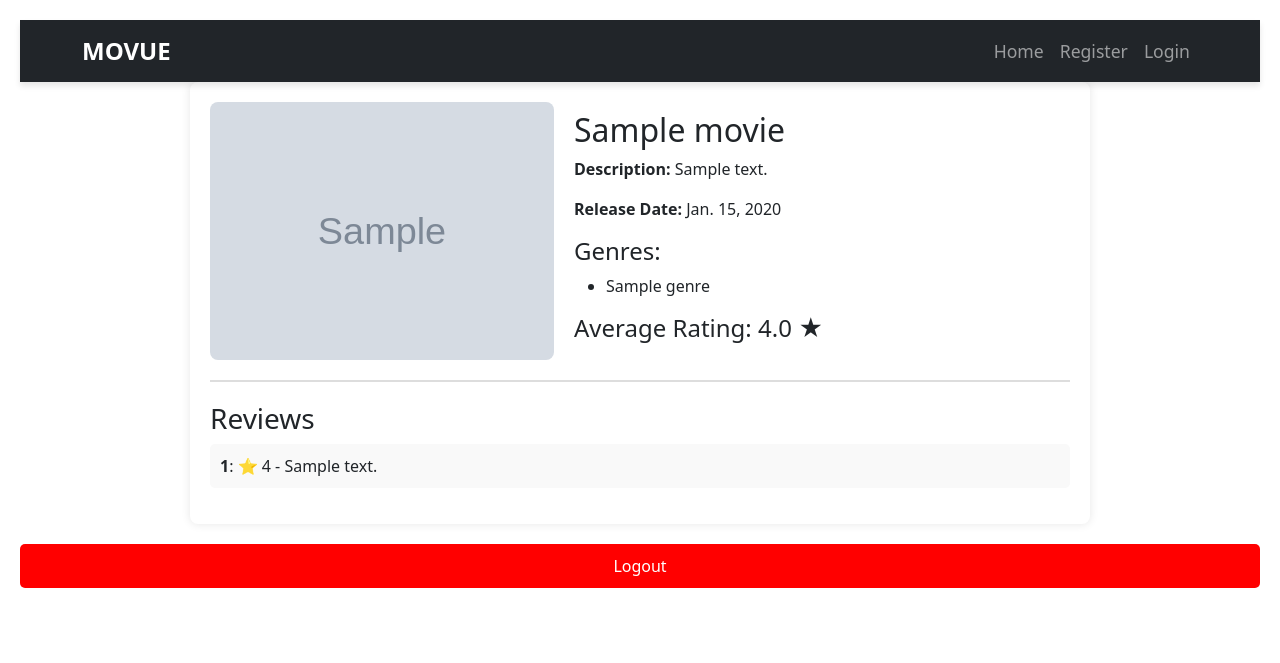
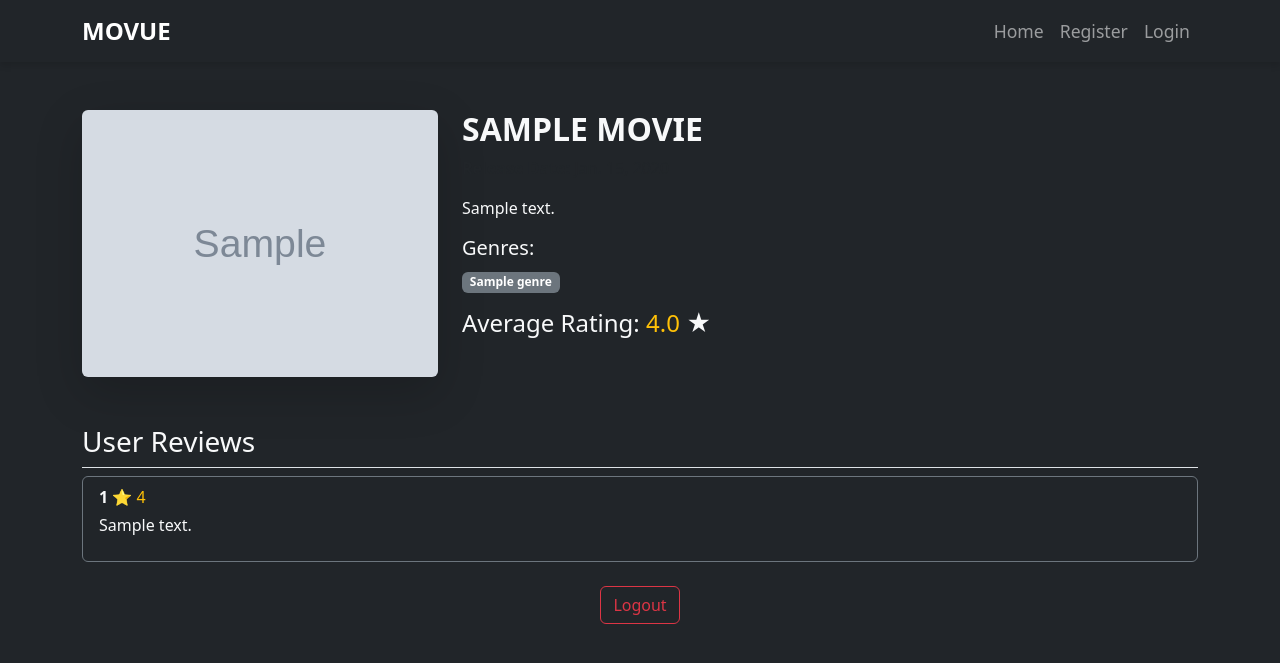
Before and after one commit to harrree/StarShip, a Django app: page /mov/1/information/ in a window 1280 px wide. Shown: the top 663 px of the page. Run offline with Django 5.2, Linux system fonts and the light colour scheme; a user stored in the database is signed in; tables that the repository leaves empty hold one stand-in row (values such as "Sample post"); grey boxes marked "Sample" are stand-in pictures.

Commit message:
template changes

```diff
--- a/MovueProject/MovueApp/static/css/details.css
+++ b/MovueProject/MovueApp/static/css/details.css
@@ -1,47 +1,74 @@
+/* Import Google Font */
+@import url('https://fonts.googleapis.com/css2?family=Poppins:wght@300;400;500;600&display=swap');
+
+/* General Styles */
 body {
-    font-family: Arial, sans-serif;
-    background-color: #f5f5f5;
+    font-family: 'Poppins', sans-serif;
+    background-color: #121212 !important; /* Dark background */
+    color: #ddd;
     margin: 0;
-    padding: 20px;
+    padding: 0;
 }
 
-/* Main Movie Container */
+/* Movie Container */
 .movie-container {
     max-width: 900px;
-    background: white;
+    margin: auto;
     padding: 20px;
-    border-radius: 8px;
-    box-shadow: 0px 0px 10px rgba(0, 0, 0, 0.1);
-    margin: auto;
-    display: flex;
-    flex-direction: column;
+    background: #1e1e1e;
+    border-radius: 10px;
+    box-shadow: 0px 0px 20px rgba(255, 255, 255, 0.1);
 }
 
-/* Movie Poster and Details */
-.movie-details {
-    display: flex;
-    align-items: center;
-    gap: 20px;
+/* Movie Poster */
+.movie-poster {
+    width: 100%;
+    max-width: 300px;
+    height: 450px;
+    object-fit: cover;
+    transition: transform 0.3s ease-in-out;
 }
 
-.movie-poster {
-    width: 40%;
-    border-radius: 8px;
+.movie-poster:hover {
+    transform: scale(1.05);
 }
 
-.details {
-    flex: 1;
+/* Movie Details */
+.details h2 {
+    color: #fff;
+    font-weight: 600;
 }
 
-h2, h3, h4 {
-    color: #333;
+.details p {
+    font-size: 16px;
+    color: #aaa;
 }
 
-/* Reviews and Rating Section */
+.genres h4 {
+    margin-bottom: 5px;
+}
+
+.genres ul {
+    list-style: none;
+    padding: 0;
+}
+
+.genres li {
+    display: inline-block;
+    background: #444;
+    color: #ddd;
+    padding: 5px 10px;
+    border-radius: 5px;
+    margin: 2px;
+    font-size: 14px;
+}
+
+/* Reviews Section */
 .review-container {
-    margin-top: 20px;
-    padding-top: 20px;
-    border-top: 2px solid #ddd;
+    margin-top: 30px;
+    padding: 20px;
+    background: #222;
+    border-radius: 10px;
 }
 
 .reviews-list {
@@ -50,102 +77,108 @@ h2, h3, h4 {
 }
 
 .reviews-list li {
-    background: #f9f9f9;
+    background: #333;
     padding: 10px;
     border-radius: 5px;
-    margin-bottom: 5px;
+    margin-bottom: 10px;
+    border-left: 4px solid #555;
+}
+
+.reviews-list li strong {
+    color: #fff;
 }
 
 /* Star Rating */
-#star-rating {
+.rate {
     display: flex;
-    gap: 5px;
-    cursor: pointer;
-    margin-bottom: 10px;
+    flex-direction: row-reverse;
+    justify-content: center;
 }
 
-.star {
-    font-size: 25px;
-    color: gray;
-    transition: color 0.3s;
+.rate input {
+    display: none;
 }
 
-.star:hover,
-.star.selected {
-    color: gold;
+.rate label {
+    cursor: pointer;
+    font-size: 28px;
+    color: #888;
+    transition: color 0.3s ease-in-out;
+}
+
+.rate input:checked ~ label {
+    color: #ffcc00;
+}
+
+.rate label:hover,
+.rate label:hover ~ label {
+    color: #ffcc00;
 }
 
 /* Review Form */
 .rating-form {
-    margin-top: 20px;
+    background: #1a1a1a;
+    padding: 20px;
+    border-radius: 10px;
+    box-shadow: 0px 0px 10px rgba(255, 255, 255, 0.1);
 }
 
-textarea {
+.rating-form textarea {
     width: 100%;
-    height: 80px;
     padding: 10px;
+    background: #333;
+    border: 1px solid #555;
+    color: #ddd;
     border-radius: 5px;
+    outline: none;
+    resize: none;
 }
 
-button {
-    background: #28a745;
+.rating-form button {
+    display: block;
+    width: 100%;
+    padding: 10px;
+    margin-top: 10px;
+    border: none;
+    background: #555;
     color: white;
-    padding: 10px;
-    border: none;
+    font-size: 16px;
     cursor: pointer;
-    margin-top: 10px;
     border-radius: 5px;
+    transition: background 0.3s;
 }
 
-button:hover {
-    background: #218838;
+.rating-form button:hover {
+    background: #777;
 }
 
 /* Logout Button */
 .logout-btn {
-    display: block;
-    text-align: center;
-    margin: 20px auto;
-    padding: 10px 15px;
-    background: red;
+    display: inline-block;
+    margin-top: 20px;
+    padding: 10px 20px;
+    background: #cc0000;
     color: white;
     text-decoration: none;
     border-radius: 5px;
+    transition: background 0.3s;
 }
 
 .logout-btn:hover {
-    background: darkred;
-}
-.rate > input{
-    display: none;
-
+    background: #ff4444;
 }
 
-.rate{
-    display: inline-block;
-    border:0;
+/* Responsive Design */
+@media screen and (max-width: 768px) {
+    .movie-container {
+        padding: 15px;
+    }
 
+    .movie-poster {
+        max-width: 100%;
+    }
+
+    .rating-form textarea {
+        font-size: 14px;
+    }
 }
-
-.rate > label{
-    float:right;
-}
-
-.rate > label:before{
-    display:inline-block;
-    font-size: 1.1rem;
-    font-family: FontAwesome;
-    content: "\f005";
-    margin: 0;
-    padding: 0.3rem .2rem;
-    cursor: pointer;
-}
-
-input:checked ~ label,label:hover ~ label{
-    color:#ffb503;
-
-}
-
-input:checked + label:hover,input:checked~label:hover,input:checked ~ label:hover ~label,label:hover ~ input:checked~label{
-    color: #cc9000;
-}
--- a/MovueProject/MovueApp/static/css/index.css
+++ b/MovueProject/MovueApp/static/css/index.css
@@ -5,7 +5,7 @@ body {
     font-family: Poppins, sans-serif;
     margin: 0;
     padding: 0;
-    background-color: #1e1e1e !important; /* Force dark background */
+    background: linear-gradient(135deg, #121212, #1e1e1e, #252525) !important; /* Force dark background */
     color: #ddd;
 }
 
--- a/MovueProject/MovueApp/templates/movie_list.html
+++ b/MovueProject/MovueApp/templates/movie_list.html
@@ -5,77 +5,99 @@
     <meta charset="UTF-8">
     <meta name="viewport" content="width=device-width, initial-scale=1.0">
     <title>{{ movies.title }} - Movie Details</title>
+
+    <!-- Bootstrap & Custom Styles -->
+    <link rel="stylesheet" href="https://cdn.jsdelivr.net/npm/bootstrap@5.3.0/dist/css/bootstrap.min.css">
+    <link rel="stylesheet" href="https://cdnjs.cloudflare.com/ajax/libs/font-awesome/4.7.0/css/font-awesome.min.css">
     <link rel="stylesheet" href="{% static 'css/details.css' %}">
+
+    <!-- Scripts -->
     <script defer src="{% static 'js/header.js' %}"></script>
     <script defer src="{% static 'js/rating.js' %}"></script>
-    <link rel="stylesheet" href="https://cdnjs.cloudflare.com/ajax/libs/font-awesome/4.7.0/css/font-awesome.min.css">
+    <script defer src="https://cdn.jsdelivr.net/npm/bootstrap@5.3.0/dist/js/bootstrap.bundle.min.js"></script>
 </head>
-<body>
+<body class="bg-dark text-light">
+
+    <!-- Header -->
     {% include 'header.html' %}
 
-    <div class="movie-container">
-        <!-- Movie Poster and Details -->
-        <div class="movie-details">
-            <img src="{{ movies.poster.url }}" alt="{{ movies.title }} Poster" class="movie-poster">
-            <div class="details">
-                <h2>{{ movies.title }}</h2>
-                <p><strong>Description:</strong> {{ movies.description }}</p>
-                <p><strong>Release Date:</strong> {{ movies.releasedate }}</p>
-                <div class="genres">
-                    <h4>Genres:</h4>
-                    <ul>
-                        {% for moviegenre in movie_genres %}
-                            <li>{{ moviegenre.name }}</li>
-                        {% empty %}
-                            <li>No genres available.</li>
-                        {% endfor %}
-                    </ul>
+    <div class="container mt-5">
+        <!-- Movie Section -->
+        <div class="row">
+            <!-- Movie Poster -->
+            <div class="col-lg-4 col-md-6 text-center">
+                <img src="{{ movies.poster.url }}" alt="{{ movies.title }} Poster" class="img-fluid rounded shadow-lg">
+            </div>
+
+            <!-- Movie Details -->
+            <div class="col-lg-8 col-md-6">
+                <h2 class="fw-bold text-uppercase">{{ movies.title }}</h2>
+                <p class="text-muted"><strong>Release Date:</strong> {{ movies.releasedate }}</p>
+                <p>{{ movies.description }}</p>
+
+                <!-- Genres -->
+                <div class="mb-3">
+                    <h5>Genres:</h5>
+                    {% for moviegenre in movie_genres %}
+                        <span class="badge bg-secondary me-1">{{ moviegenre.name }}</span>
+                    {% empty %}
+                        <span class="text-muted">No genres available.</span>
+                    {% endfor %}
                 </div>
-                <h4>Average Rating: <span id="avg-rating">{{average|default:"0" }}</span> ★</h4>
+
+                <!-- Average Rating -->
+                <h4 class="mt-3">Average Rating:
+                    <span id="avg-rating" class="text-warning">{{ average|default:"0" }}</span> ★
+                </h4>
             </div>
         </div>
 
-        <!-- Reviews and Rating Section -->
-        <div class="review-container">
-            <h3>Reviews</h3>
-            <ul class="reviews-list">
+        <!-- Reviews Section -->
+        <div class="mt-5">
+            <h3 class="border-bottom pb-2">User Reviews</h3>
+            <ul class="list-group">
                 {% for review in reviews %}
-                    <li>
-                        <strong>{{ review.userid_id }}</strong>:
-                        <span class="user-rating">⭐ {{ review.rating }}</span>
-                        - {{ review.review }}
+                    <li class="list-group-item bg-dark text-light border-secondary">
+                        <strong>{{ review.userid_id }}</strong>
+                        <span class="text-warning">⭐ {{ review.rating }}</span>
+                        <p class="mt-1">{{ review.review }}</p>
                     </li>
                 {% empty %}
-                    <li>No reviews yet.</li>
+                    <li class="list-group-item bg-dark text-light border-secondary">No reviews yet.</li>
                 {% endfor %}
             </ul>
+        </div>
 
-            {% if not use %}
-                <div class="rating-form">
-                    <h4>Rate this Movie:</h4>
-                    <div id="star-rating">
+        <!-- Review Form -->
+        {% if not use %}
+            <div class="mt-4">
+                <h4 class="border-bottom pb-2">Rate this Movie</h4>
+                <form action="" method="post">
+                    {% csrf_token %}
 
-</div>
-
+                    <!-- Star Rating -->
+                    <div class="rating d-flex align-items-center">
+                        <div class="rate me-3">
+                            <input type="radio" id="rating5" value="5" name="rating"><label for="rating5" title="5"></label>
+                            <input type="radio" id="rating4" value="4" name="rating"><label for="rating4" title="4"></label>
+                            <input type="radio" id="rating3" value="3" name="rating"><label for="rating3" title="3"></label>
+                            <input type="radio" id="rating2" value="2" name="rating"><label for="rating2" title="2"></label>
+                            <input type="radio" id="rating1" value="1" name="rating"><label for="rating1" title="1"></label>
+                        </div>
                     </div>
 
-                    <form action="" method="post">
-                        {% csrf_token %}
-                        <div class="rate">
-                        <input type="radio" id="rating5" value="5" name="rating"><label for="rating5" title="5"></label>
-                        <input type="radio" id="rating4" value="4" name="rating"><label for="rating4" title="4"></label>
-                        <input type="radio" id="rating3" value="3" name="rating"><label for="rating3" title="3"></label>
-                        <input type="radio" id="rating2" value="2" name="rating"><label for="rating2" title="2"></label>
-                        <input type="radio" id="rating1" value="1" name="rating"><label for="rating1" title="1"></label>
-                        </div>
-                        <textarea name="review" id="review-text" placeholder="Write your review..."></textarea>
-                        <button type="submit">Submit Review</button>
-                    </form>
-                </div>
-            {% endif %}
+                    <!-- Review Input -->
+                    <textarea name="review" id="review-text" class="form-control bg-dark text-light mt-2" placeholder="Write your review..."></textarea>
+                    <button type="submit" class="btn btn-outline-light mt-3">Submit Review</button>
+                </form>
+            </div>
+        {% endif %}
+
+        <!-- Logout Button -->
+        <div class="text-center mt-4">
+            <a href="{% url 'userlogout' %}" class="btn btn-outline-danger">Logout</a>
         </div>
     </div>
 
-    <a href="{% url 'userlogout' %}" class="logout-btn">Logout</a>
 </body>
 </html>
--- a/MovueProject/MovueApp/views.py
+++ b/MovueProject/MovueApp/views.py
@@ -1,4 +1,4 @@
-from django.shortcuts import render,redirect
+from django.shortcuts import get_object_or_404, render,redirect
 from .models import Movie,ReviewRating
 from django.http import JsonResponse
 from django.contrib.auth import authenticate, login,logout
@@ -37,32 +37,77 @@ def movie_list(request):
 
 #function for getting information about specific movie
 @login_required(login_url="userlogin")
-def information(request,id):
-    #uid= request.session.get('userid')
-    use=request.user
+# def information(request,id):
+#     #uid= request.session.get('userid')
+#     use=request.user
+#     print(use)
+
+#     movies=Movie.objects.get(movieid=id)
+#     print(movies)
+#     genre=movies.genre.all()
+#     review=ReviewRating.objects.filter(movieid=id).values()
+
+#     #print(review)
+#     #user=User.objects.get(id=2)
+#     #print(user)
+#     if request.method=='POST':
+
+#          rating=request.POST['rating']
+#          review=request.POST['review']
+#          moviereview=ReviewRating(userid=use,movieid=movies,rating=rating,review=review)
+#          moviereview.save()
+#     userid=ReviewRating.objects.filter(userid=use,movieid=id).values()
+#     print(userid)
+#     avg=ReviewRating.objects.filter(movieid=id).aggregate(Avg("rating"))['rating__avg']
+#     avgr=round(avg,1)
+#     context={"movies": movies,"movie_genres":  genre,"reviews": review,"use":userid,"average":avgr }
+
+#     return render(request,'movie_list.html',context)
+
+
+
+def information(request, id):
+    use = request.user  # Get the currently logged-in user
     print(use)
 
-    movies=Movie.objects.get(movieid=id)
+    # Get the movie or return a 404 if not found
+    movies = get_object_or_404(Movie, movieid=id)
     print(movies)
-    genre=movies.genre.all()
-    review=ReviewRating.objects.filter(movieid=id).values()
 
-    #print(review)
-    #user=User.objects.get(id=2)
-    #print(user)
-    if request.method=='POST':
+    # Get all genres associated with the movie
+    genre = movies.genre.all()
 
-         rating=request.POST['rating']
-         review=request.POST['review']
-         moviereview=ReviewRating(userid=use,movieid=movies,rating=rating,review=review)
-         moviereview.save()
-    userid=ReviewRating.objects.filter(userid=use,movieid=id).values()
+    # Get all reviews for the movie
+    review = ReviewRating.objects.filter(movieid=id).values()
+
+    if request.method == 'POST':
+        rating = request.POST.get('rating')  # Use .get() to prevent KeyError
+        review_text = request.POST.get('review')
+
+        if rating and review_text:  # Ensure both rating and review are provided
+            moviereview = ReviewRating(userid=use, movieid=movies, rating=rating, review=review_text)
+            moviereview.save()
+
+    # Get user's review for the movie
+    userid = ReviewRating.objects.filter(userid=use, movieid=id).values()
     print(userid)
-    avg=ReviewRating.objects.filter(movieid=id).aggregate(Avg("rating"))['rating__avg']
-    avgr=round(avg,1)
-    context={"movies": movies,"movie_genres":  genre,"reviews": review,"use":userid,"average":avgr }
 
-    return render(request,'movie_list.html',context)
+    # Calculate the average rating
+    avg = ReviewRating.objects.filter(movieid=id).aggregate(Avg("rating"))['rating__avg']
+
+    # Handle the case where no ratings exist
+    avgr = round(avg, 1) if avg is not None else 0
+
+    context = {
+        "movies": movies,
+        "movie_genres": genre,
+        "reviews": review,
+        "use": userid,
+        "average": avgr
+    }
+
+    return render(request, 'movie_list.html', context)
+
 
 
 #fuction created for user logout
```
Also changed, not shown: MovueProject/MovueApp/templates/index.html (+75 -15 lines).
